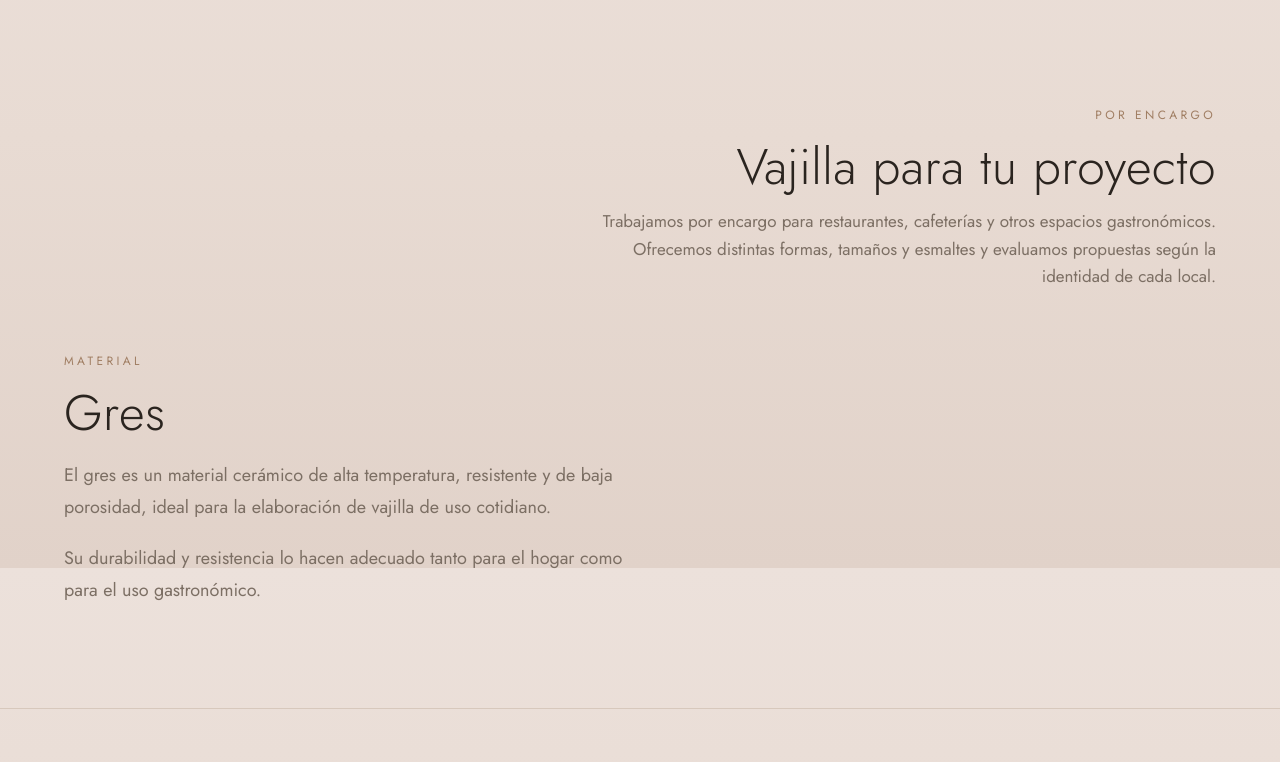
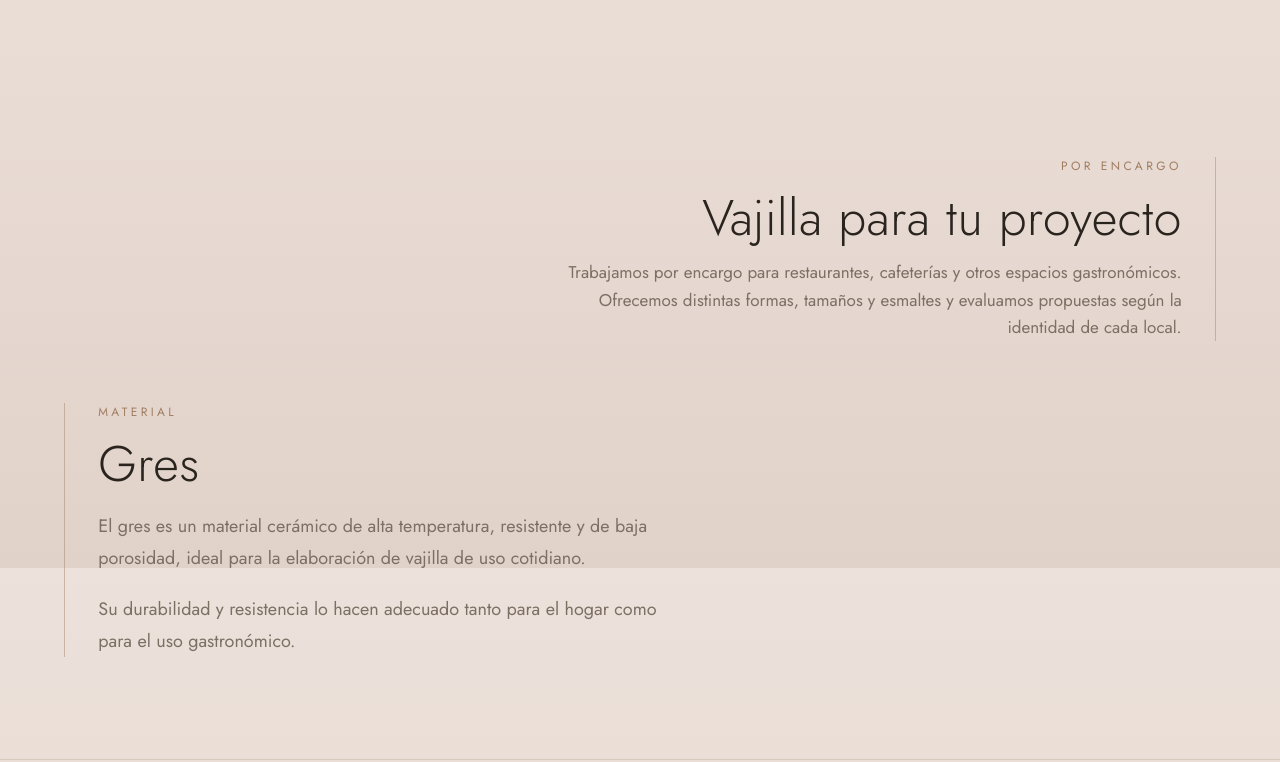
Before and after one commit to santiagotereso/tenta, a plain HTML site: page index.html in a window 1280 px wide. Shown: the part 2632-3394 px from the top of the page. Drawn offline with Linux system fonts and the light colour scheme.

Commit message:
Línea fina que acompaña a los textos laterales
Co-Authored-By: Claude Opus 5.5 <noreply@anthropic.com>

```diff
--- a/index.html
+++ b/index.html
@@ -92,6 +92,12 @@
   /* Secciones de texto más compactas (más cerca entre sí) */
   .text-sec{padding-top:clamp(30px,4.5vw,58px);padding-bottom:clamp(30px,4.5vw,58px)}
   .text-sec.right{text-align:right}
+  /* Línea fina que acompaña a los textos laterales, del lado en que están alineados */
+  .tx-box{position:relative}
+  .text-sec.right .tx-box{width:fit-content;max-width:min(100%,940px);margin-left:auto}
+  .text-sec:not(.right) .tx-box{width:fit-content;max-width:min(100%,940px)}
+  .tx-box{padding-left:clamp(20px,2.6vw,36px);border-left:1px solid rgba(160,126,99,.45)}
+  .text-sec.right .tx-box{padding-left:0;border-left:0;padding-right:clamp(20px,2.6vw,36px);border-right:1px solid rgba(160,126,99,.45)}
   /* título pegado a su texto; Por encargo y Material, juntos */
   .text-sec .sec-head{margin-bottom:clamp(14px,1.8vw,22px)}
   .text-sec .prose{margin-top:0}
@@ -227,6 +233,7 @@
 <!-- INTRO / MANIFIESTO -->
 <section id="intro" class="text-sec right" style="padding-top:clamp(66px,10vw,140px)">
   <div class="wrap">
+    <div class="tx-box">
       <div class="sec-head reveal">
         <p class="eyebrow">Tentá Gres</p>
         <h2>Para quienes aman cocinar, servir y compartir</h2>
@@ -234,6 +241,7 @@
       <div class="prose reveal">
         <p>Hacemos vajilla de gres pensada para la gastronomía: formas, colores y texturas que se relacionan con la comida.</p>
         <p>Cada pieza está hecha a mano, así que ninguna es igual a otra. Pequeñas variaciones que la vuelven única.</p>
+      </div>
     </div>
   </div>
 </section>
@@ -253,10 +261,12 @@
 <!-- VAJILLA PARA TU PROYECTO -->
 <section id="proyecto" class="text-sec right">
   <div class="wrap">
+    <div class="tx-box">
       <div class="sec-head reveal" style="max-width:640px;margin-left:auto">
         <p class="eyebrow">Por encargo</p>
         <h2>Vajilla para tu proyecto</h2>
         <p>Trabajamos por encargo para restaurantes, cafeterías y otros espacios gastronómicos. Ofrecemos distintas formas, tamaños y esmaltes y evaluamos propuestas según la identidad de cada local.</p>
+      </div>
     </div>
   </div>
 </section>
@@ -264,6 +274,7 @@
 <!-- SOBRE EL GRES -->
 <section id="gres" class="text-sec">
   <div class="wrap">
+    <div class="tx-box">
       <div class="sec-head reveal">
         <p class="eyebrow">Material</p>
         <h2>Gres</h2>
@@ -271,6 +282,7 @@
       <div class="prose reveal">
         <p>El gres es un material cerámico de alta temperatura, resistente y de baja porosidad, ideal para la elaboración de vajilla de uso cotidiano.</p>
         <p>Su durabilidad y resistencia lo hacen adecuado tanto para el hogar como para el uso gastronómico.</p>
+      </div>
     </div>
   </div>
 </section>
```
Lines whose indentation alone changed are shown as unchanged.
